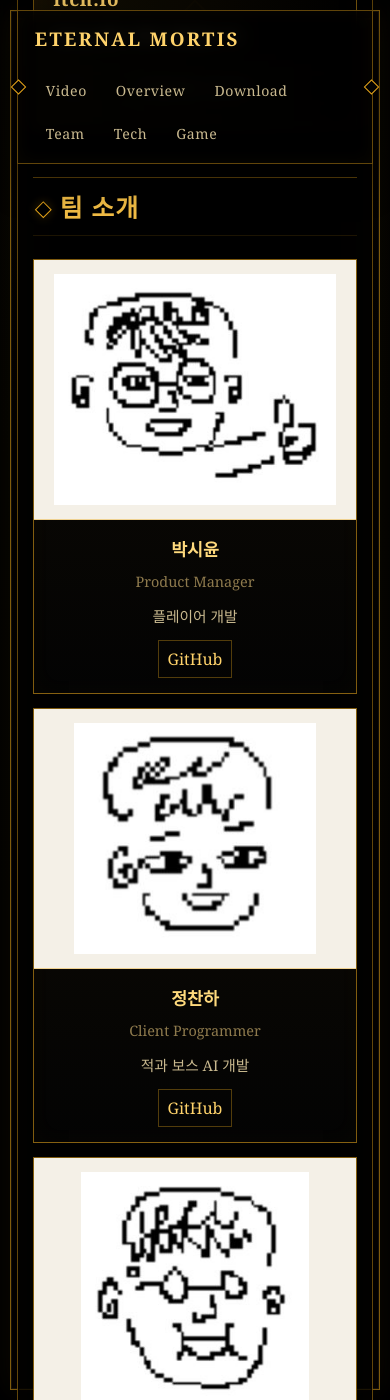
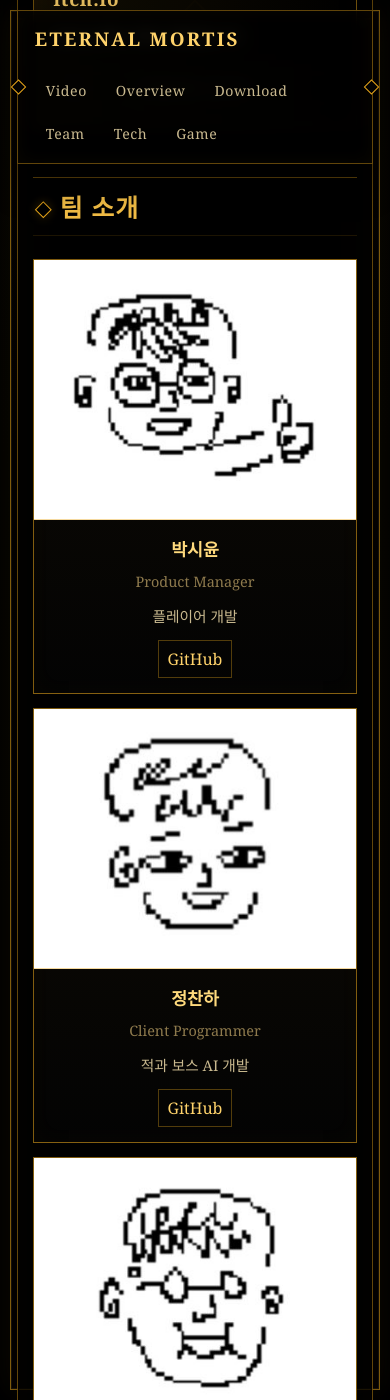
Before and after one commit to tldbs0420/test, a Jekyll site: the page built from index.md, in a window 390 px wide and 1400 px high, scrolled down 1616 px. Built offline with Jekyll 4.4.1, drawn with Linux system fonts in a browser that asks for light colours.

Commit message:
[MODIFY] Modified Images

```diff
--- a/assets/css/site.css
+++ b/assets/css/site.css
@@ -670,3 +670,39 @@ button.action-link {
 @media (max-width: 620px) {
   .team-photo-frame { height: 260px !important; }
 }
+
+
+/* Motion/AI bottom GIF pair: place the last two GIFs side by side */
+.media-pair {
+  display: grid;
+  grid-template-columns: repeat(2, minmax(0, 1fr));
+  gap: 0.9rem;
+  margin: 1rem 0 1.4rem;
+}
+.media-pair img {
+  display: block !important;
+  width: 100% !important;
+  height: auto !important;
+  margin: 0 !important;
+  border: 1px solid rgba(230, 165, 26, 0.34) !important;
+  background: #000 !important;
+  box-shadow: 0 10px 28px rgba(0, 0, 0, 0.45) !important;
+}
+
+/* Strong team photo canvas fix: pure white square canvas */
+.team-photo-frame {
+  background: #ffffff !important;
+  border: 0 !important;
+  border-bottom: 1px solid rgba(230, 165, 26, 0.42) !important;
+  padding: 16px !important;
+}
+.team-photo-frame .team-photo,
+.team-card .team-photo {
+  background: #ffffff !important;
+}
+
+@media (max-width: 700px) {
+  .media-pair {
+    grid-template-columns: 1fr;
+  }
+}
--- a/index.md
+++ b/index.md
@@ -157,8 +157,11 @@ Eternal Mortis는 Unreal Engine 5로 제작 중인 3D 소울라이크 + 로그
 ![freemocap1](./assets/images/freemocap1.JPG)
 ![freemocap2](./assets/images/freemocap2.gif)
 ![freemocap3](./assets/images/freemocap3.gif)
-![freemocap4](./assets/images/freemocap4.gif)
-![freemocap5](./assets/images/freemocap5.gif)
+
+<div class="media-pair">
+  <img src="./assets/images/freemocap4.gif" alt="freemocap4">
+  <img src="./assets/images/freemocap5.gif" alt="freemocap5">
+</div>
 <p align="center">
   <sub>포션 부족 모션을 만든 예시</sub> <br>
   <sub>https://github.com/freemocap/freemocap</sub>
```
